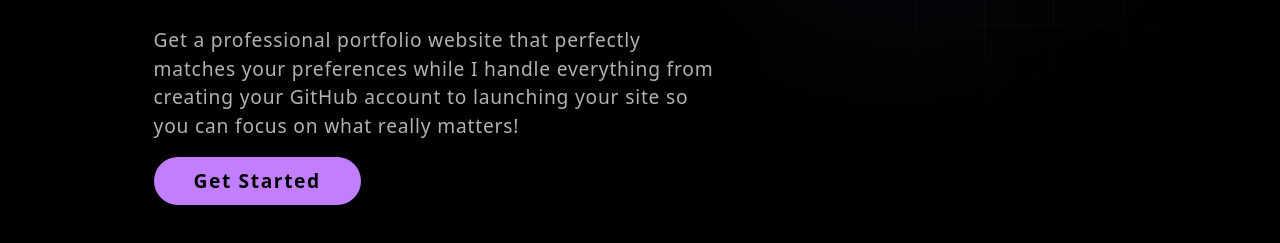
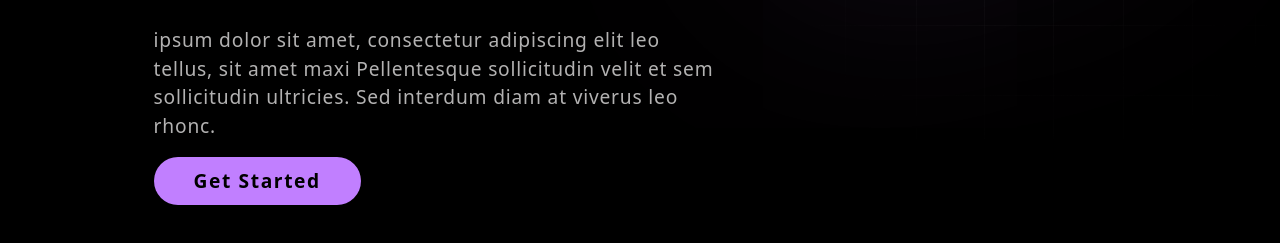
Before and after one commit to deborah-bupe-nyirenda/my-3d-landing-page, a plain HTML site: page index.html in a window 1280 px wide. Shown: the part 381-624 px from the top of the page. Drawn offline with nearby package versions, Linux system fonts and the light colour scheme; some packages are replaced by stand-ins of ours; a script that the page names is missing.

Commit message:
Update index.htmls
added lorem ipsum text

```diff
--- a/index.html
+++ b/index.html
@@ -44,7 +44,7 @@
      data-aos-easing="ease-in-back"
      data-aos-delay="300"
      data-aos-offset="0" data-aos-duration="2500" class="description">
-          Get a professional portfolio website that perfectly matches your preferences while I handle everything from creating your GitHub account to launching your site so you can focus on what really matters!
+           ipsum dolor sit amet, consectetur adipiscing elit leo tellus, sit amet maxi Pellentesque sollicitudin velit et sem sollicitudin ultricies. Sed interdum diam at viverus leo rhonc.
         <div data-aos="fade-zoom-in"
      data-aos-easing="ease-in-back"
      data-aos-delay="300"
@@ -66,4 +66,5 @@
   <script src="https://unpkg.com/aos@next/dist/aos.js"></script>
   <script>AOS.init();</script>
 </body>
+
 </html>
```
